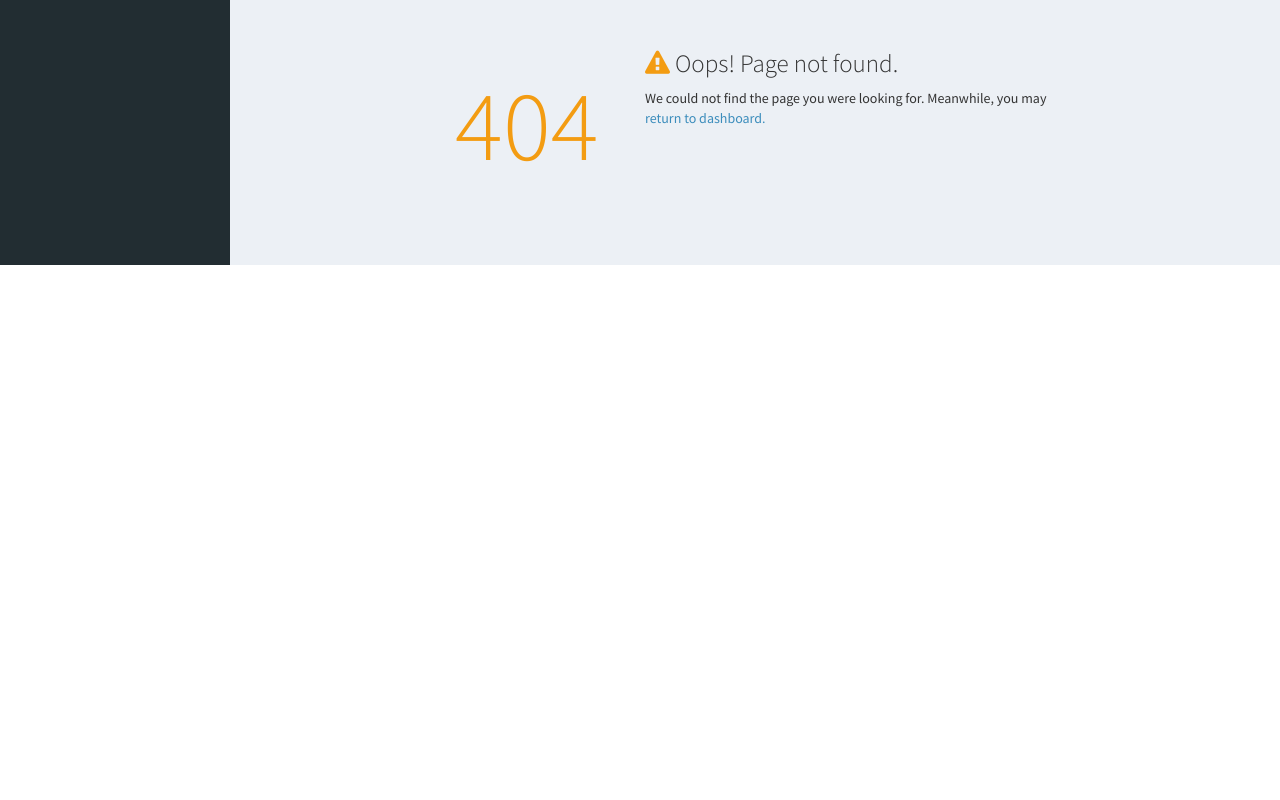
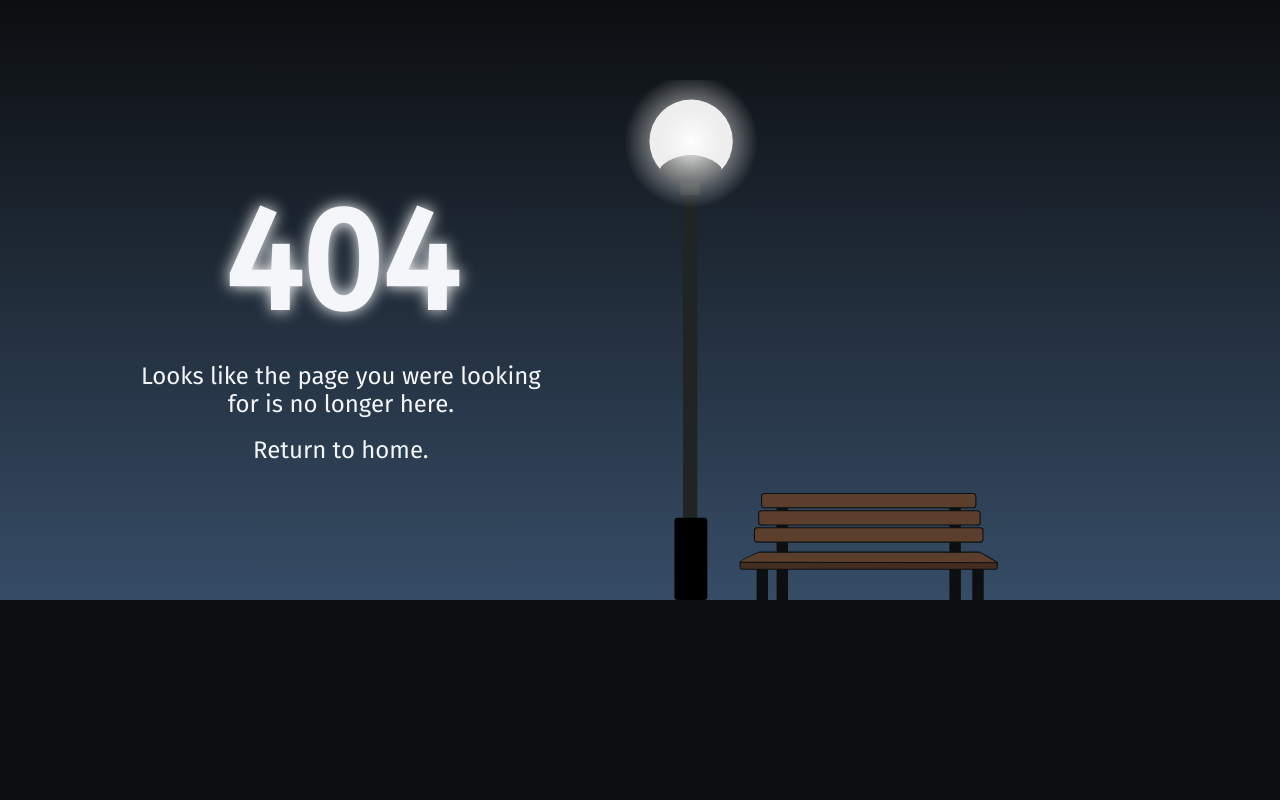
Before and after one commit to kennedy2020/schoolCloudapp, a PHP site: page /schoolCloud/404.php in a window 1280 px wide. Run offline with PHP 8.4, Linux system fonts and the light colour scheme; some libraries are stand-ins or nearby versions.

Commit message:
404 page

```diff
--- a/404.php
+++ b/404.php
@@ -7,58 +7,247 @@
     <!-- Tell the browser to be responsive to screen width -->
     <meta content="width=device-width, initial-scale=1, maximum-scale=1, user-scalable=no" name="viewport">
     <!-- Bootstrap 3.3.5 -->
-    <link rel="stylesheet" href="bootstrap/css/bootstrap.min.css">
-    <!-- Font Awesome -->
-    <link rel="stylesheet" href="https://maxcdn.bootstrapcdn.com/font-awesome/4.4.0/css/font-awesome.min.css">
-    <!-- Ionicons -->
-    <link rel="stylesheet" href="https://code.ionicframework.com/ionicons/2.0.1/css/ionicons.min.css">
-    <!-- Theme style -->
-    <link rel="stylesheet" href="dist/css/AdminLTE.min.css">
-    <!-- AdminLTE Skins. Choose a skin from the css/skins
-         folder instead of downloading all of them to reduce the load. -->
-    <link rel="stylesheet" href="dist/css/skins/_all-skins.min.css">
+    <style>
+@import url("https://fonts.googleapis.com/css?family=Fira+Sans");
+/*Variables */
+.left-section .inner-content {
+  position: absolute;
+  top: 50%;
+  transform: translateY(-50%);
+}
 
-    <!-- HTML5 Shim and Respond.js IE8 support of HTML5 elements and media queries -->
-    <!-- WARNING: Respond.js doesn't work if you view the page via file:// -->
-    <!--[if lt IE 9]>
-        <script src="https://oss.maxcdn.com/html5shiv/3.7.3/html5shiv.min.js"></script>
-        <script src="https://oss.maxcdn.com/respond/1.4.2/respond.min.js"></script>
-    <![endif]-->
+* {
+  box-sizing: border-box;
+}
+
+html, body {
+  margin: 0;
+  padding: 0;
+}
+
+body {
+  font-family: "Fira Sans", sans-serif;
+  color: #f5f6fa;
+}
+
+.background {
+  position: absolute;
+  top: 0;
+  left: 0;
+  width: 100%;
+  height: 100%;
+  background: linear-gradient(#0C0E10, #446182);
+}
+.background .ground {
+  position: absolute;
+  bottom: 0;
+  width: 100%;
+  height: 25vh;
+  background: #0C0E10;
+}
+@media (max-width: 770px) {
+  .background .ground {
+    height: 0vh;
+  }
+}
+
+.container {
+  position: relative;
+  margin: 0 auto;
+  width: 85%;
+  height: 100vh;
+  padding-bottom: 25vh;
+  display: flex;
+  flex-direction: row;
+  justify-content: space-around;
+}
+@media (max-width: 770px) {
+  .container {
+    flex-direction: column;
+    padding-bottom: 0vh;
+  }
+}
+
+.left-section, .right-section {
+  position: relative;
+}
+
+.left-section {
+  width: 40%;
+}
+@media (max-width: 770px) {
+  .left-section {
+    width: 100%;
+    height: 40%;
+    position: absolute;
+    top: 0;
+  }
+}
+@media (max-width: 770px) {
+  .left-section .inner-content {
+    position: relative;
+    padding: 1rem 0;
+  }
+}
+
+.heading {
+  text-align: center;
+  font-size: 9em;
+  line-height: 1.3em;
+  margin: 2rem 0 0.5rem 0;
+  padding: 0;
+  text-shadow: 0 0 1rem #fefefe;
+}
+@media (max-width: 770px) {
+  .heading {
+    font-size: 7em;
+    line-height: 1.15;
+    margin: 0;
+  }
+}
+
+.subheading {
+  text-align: center;
+  max-width: 480px;
+  font-size: 1.5em;
+  line-height: 1.15em;
+  padding: 0 1rem;
+  margin: 0 auto;
+}
+
+.subheading a{
+
+  text-decoration: none;
+  color: #f5f6fa;
+
+}
+@media (max-width: 770px) {
+  .subheading {
+    font-size: 1.3em;
+    line-height: 1.15;
+    max-width: 100%;
+  }
+}
+
+.right-section {
+  width: 50%;
+}
+@media (max-width: 770px) {
+  .right-section {
+    width: 100%;
+    height: 60%;
+    position: absolute;
+    bottom: 0;
+  }
+}
+
+.svgimg {
+  position: absolute;
+  bottom: 0;
+  padding-top: 10vh;
+  padding-left: 1vh;
+  max-width: 100%;
+  max-height: 100%;
+}
+@media (max-width: 770px) {
+  .svgimg {
+    padding: 0;
+  }
+}
+.svgimg .bench-legs {
+  fill: #0C0E10;
+}
+.svgimg .top-bench, .svgimg .bottom-bench {
+  stroke: #0C0E10;
+  stroke-width: 1px;
+  fill: #5B3E2B;
+}
+.svgimg .bottom-bench path:nth-child(1) {
+  fill: #432d20;
+}
+.svgimg .lamp-details {
+  fill: #202425;
+}
+.svgimg .lamp-accent {
+  fill: #2c3133;
+}
+.svgimg .lamp-bottom {
+  fill: linear-gradient(#202425, #0C0E10);
+}
+.svgimg .lamp-light {
+  fill: #EFEFEF;
+}
+
+@keyframes glow {
+  0% {
+    text-shadow: 0 0 1rem #fefefe;
+  }
+  50% {
+    text-shadow: 0 0 1.85rem #ededed;
+  }
+  100% {
+    text-shadow: 0 0 1rem #fefefe;
+  }
+}
+
+        </style>
+
   </head>
-  <body class="hold-transition skin-blue sidebarmini">
-    <div class="wrapper">
+  <body >
+<div class="background">
+	<div class="ground"></div>
+</div>
+<div class="container">
+	<div class="left-section">
+		<div class="inner-content">
+			<h1 class="heading">404</h1>
+      <p class="subheading">Looks like the page you were looking for is no longer here.</p></br>
+      <p class="subheading"><a href="index.php">Return to home.</a> </p>
+		</div>
+	</div>
+	<div class="right-section">
+		<svg class="svgimg" xmlns="http://www.w3.org/2000/svg" viewBox="51.5 -15.288 385 505.565">
+        <g class="bench-legs">
+          <path d="M202.778,391.666h11.111v98.611h-11.111V391.666z M370.833,390.277h11.111v100h-11.111V390.277z M183.333,456.944h11.111
+          v33.333h-11.111V456.944z M393.056,456.944h11.111v33.333h-11.111V456.944z" />
+        </g>
+        <g class="top-bench">
+          <path d="M396.527,397.917c0,1.534-1.243,2.777-2.777,2.777H190.972c-1.534,0-2.778-1.243-2.778-2.777v-8.333
+          c0-1.535,1.244-2.778,2.778-2.778H393.75c1.534,0,2.777,1.243,2.777,2.778V397.917z M400.694,414.583
+          c0,1.534-1.243,2.778-2.777,2.778H188.194c-1.534,0-2.778-1.244-2.778-2.778v-8.333c0-1.534,1.244-2.777,2.778-2.777h209.723
+          c1.534,0,2.777,1.243,2.777,2.777V414.583z M403.473,431.25c0,1.534-1.244,2.777-2.778,2.777H184.028
+          c-1.534,0-2.778-1.243-2.778-2.777v-8.333c0-1.534,1.244-2.778,2.778-2.778h216.667c1.534,0,2.778,1.244,2.778,2.778V431.25z"
+          />
+        </g>
+        <g class="bottom-bench">
+          <path d="M417.361,459.027c0,0.769-1.244,1.39-2.778,1.39H170.139c-1.533,0-2.777-0.621-2.777-1.39v-4.86
+          c0-0.769,1.244-0.694,2.777-0.694h244.444c1.534,0,2.778-0.074,2.778,0.694V459.027z" />
+          <path d="M185.417,443.75H400c0,0,18.143,9.721,17.361,10.417l-250-0.696C167.303,451.65,185.417,443.75,185.417,443.75z" />
+        </g>
+        <g id="lamp">
+          <path class="lamp-details" d="M125.694,421.997c0,1.257-0.73,3.697-1.633,3.697H113.44c-0.903,0-1.633-2.44-1.633-3.697V84.917
+          c0-1.257,0.73-2.278,1.633-2.278h10.621c0.903,0,1.633,1.02,1.633,2.278V421.997z"
+          />
+          <path class="lamp-accent" d="M128.472,93.75c0,1.534-1.244,2.778-2.778,2.778h-13.889c-1.534,0-2.778-1.244-2.778-2.778V79.861
+          c0-1.534,1.244-2.778,2.778-2.778h13.889c1.534,0,2.778,1.244,2.778,2.778V93.75z" />
 
-      <header class="main-header">
+          <circle class="lamp-light" cx="119.676" cy="44.22" r="40.51" />
+          <path class="lamp-details" d="M149.306,71.528c0,3.242-13.37,13.889-29.861,13.889S89.583,75.232,89.583,71.528c0-4.166,13.369-13.889,29.861-13.889
+          S149.306,67.362,149.306,71.528z"/>
+          <radialGradient class="light-gradient" id="SVGID_1_" cx="119.676" cy="44.22" r="65" gradientUnits="userSpaceOnUse">
+            <stop  offset="0%" style="stop-color:#FFFFFF; stop-opacity: 1"/>
+            <stop  offset="50%" style="stop-color:#EDEDED; stop-opacity: 0.5">
+              <animate attributeName="stop-opacity" values="0.0; 0.5; 0.0" dur="5000ms" repeatCount="indefinite"></animate>
+            </stop>
+            <stop  offset="100%" style="stop-color:#EDEDED; stop-opacity: 0"/>
+          </radialGradient>
+          <circle class="lamp-light__glow" fill="url(#SVGID_1_)" cx="119.676" cy="44.22" r="65"/>
+          <path class="lamp-bottom" d="M135.417,487.781c0,1.378-1.244,2.496-2.778,2.496H106.25c-1.534,0-2.778-1.118-2.778-2.496v-74.869
+          c0-1.378,1.244-2.495,2.778-2.495h26.389c1.534,0,2.778,1.117,2.778,2.495V487.781z" />
+        </g>
+      </svg>
+	</div>
+</div>
 
-
-      </header>
-      <!-- Left side column. contains the logo and sidebar -->
-
-
-      <!-- Content Wrapper. Contains page content -->
-      <div class="content-wrapper">
-        <!-- Content Header (Page header) -->
-        <section class="content-header">
-
-
-        </section>
-
-        <!-- Main content -->
-        <section class="content">
-          <div class="error-page">
-            <h2 class="headline text-yellow"> 404</h2>
-            <div class="error-content">
-              <h3><i class="fa fa-warning text-yellow"></i> Oops! Page not found.</h3>
-              <p>
-                We could not find the page you were looking for.
-                Meanwhile, you may <a href="index.php">return to dashboard.</a>
-              </p>
-
-            </div><!-- /.error-content -->
-          </div><!-- /.error-page -->
-        </section><!-- /.content -->
-      </div><!-- /.content-wrapper -->
-      </div>
-
-  </body>
+</body>
 </html>
```
Also changed, not shown: 1 other file.
